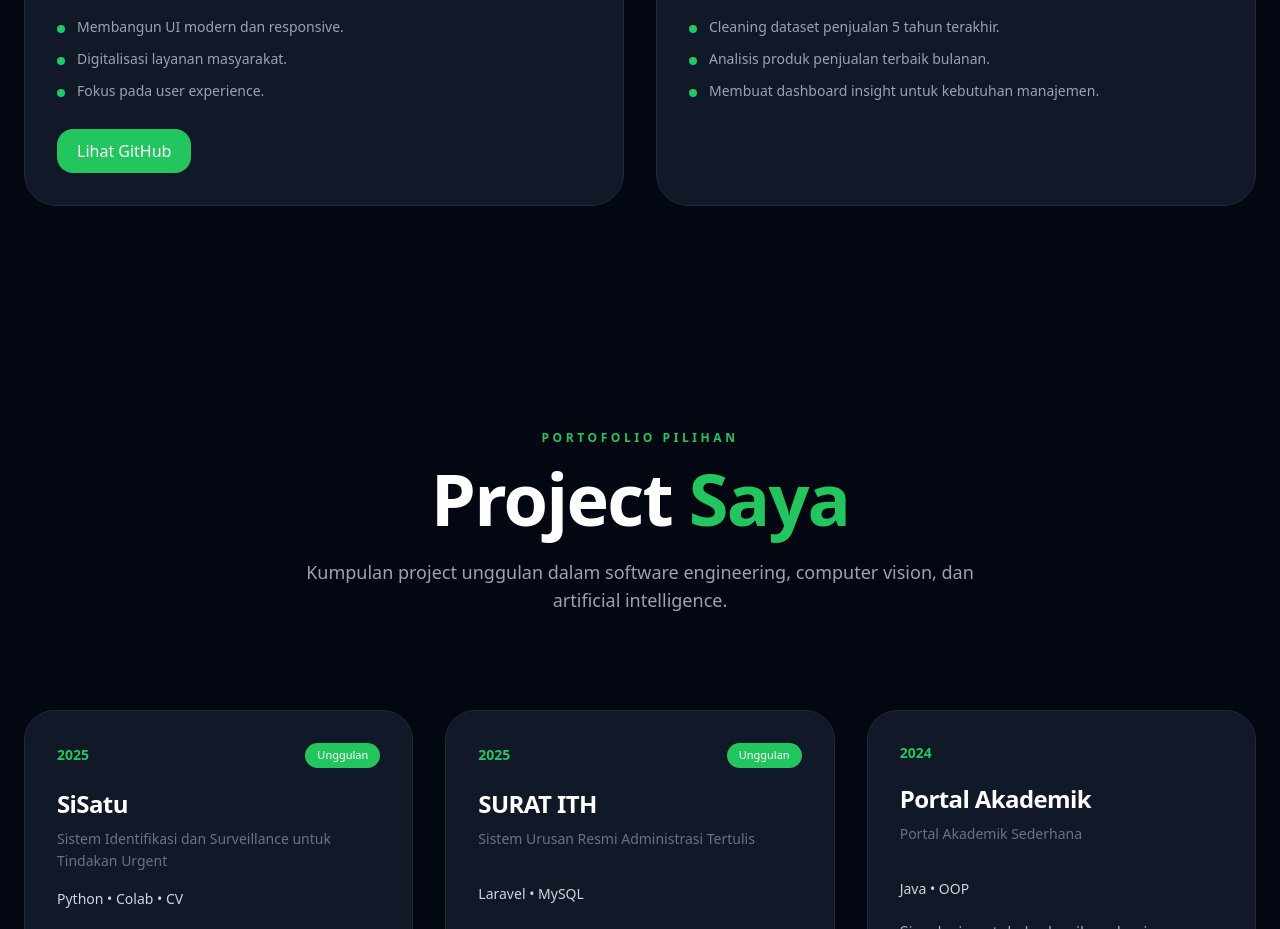
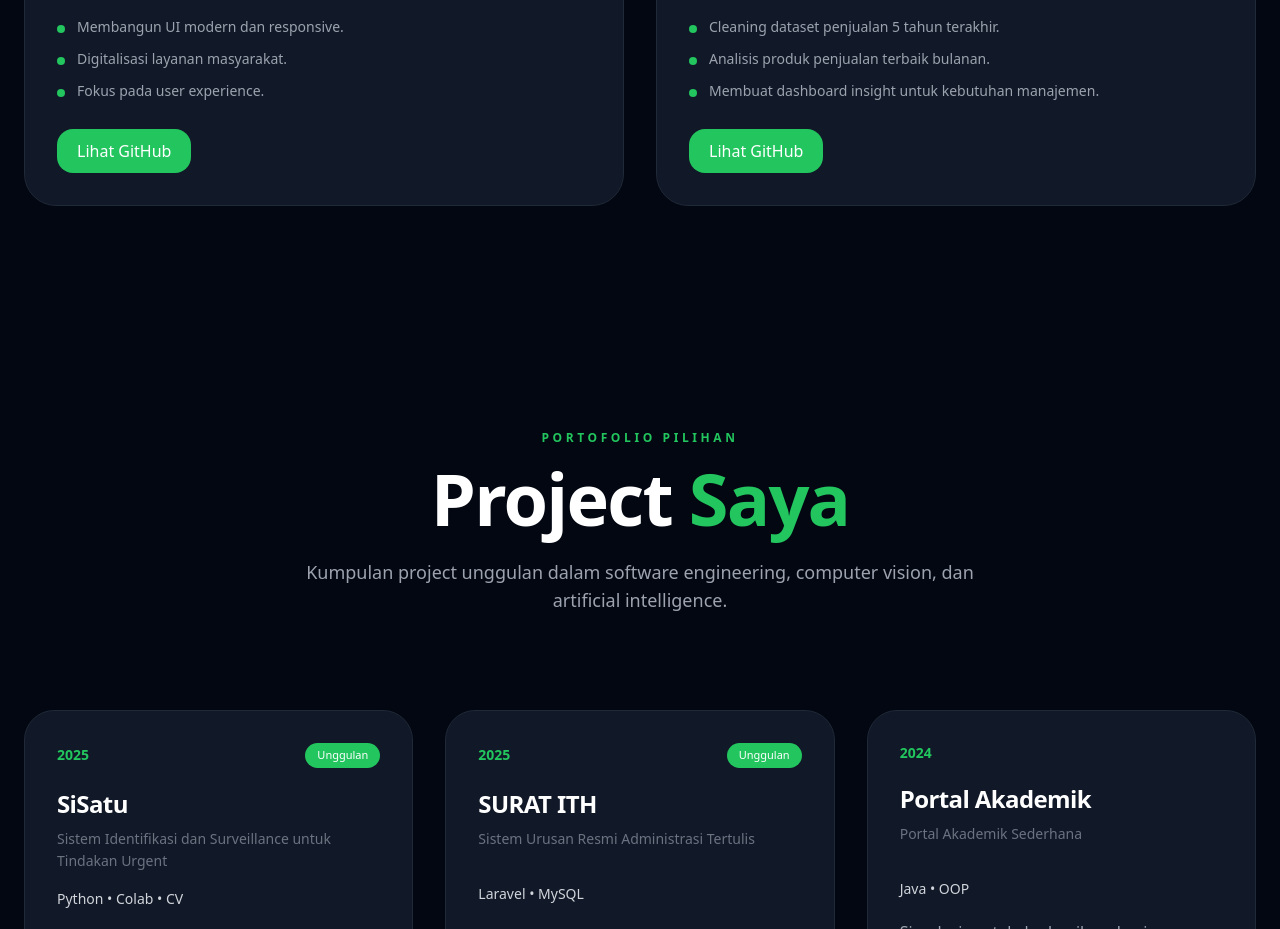
Before and after one commit to Andif12/cv-andif, a React (Vite) app: page / in a window 1280 px wide. Shown: the part 2640-3569 px from the top of the page. Built offline with nearby package versions, Linux system fonts and the light colour scheme.

Commit message:
work experience

```diff
--- a/src/components/Work.jsx
+++ b/src/components/Work.jsx
@@ -409,7 +409,7 @@ function Work() {
 
       date: "2025",
 
-      github: "",
+      github: "https://github.com/Andif12/Rekap-data",
 
       desc:
         lang === "id"
```
